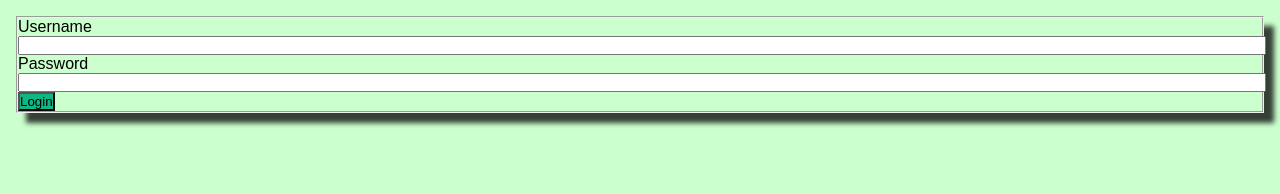
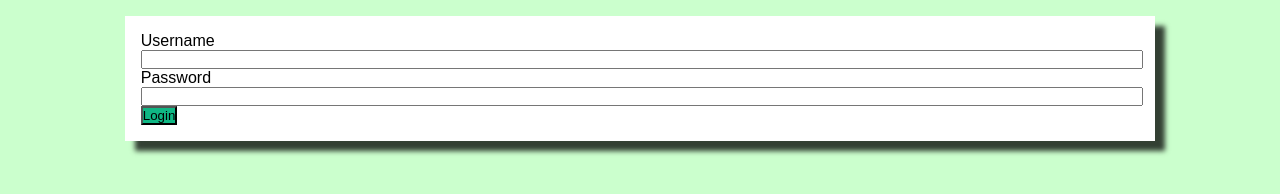
Before and after one commit to blohmeier/codeup-web-exercises, a plain HTML site: page login.html in a window 1280 px wide. Drawn offline with Linux system fonts and the light colour scheme.

Commit message:
updates 'login.css' with third TODO

```diff
--- a/css/login.css
+++ b/css/login.css
@@ -21,13 +21,24 @@ fieldset {
     -moz-box-shadow: 10px 10px 5px 0 rgba(0,0,0,0.75);
     box-shadow: 10px 10px 5px 0 rgba(0,0,0,0.75);
     /* There must be 1em between the content and the border of this element */
+    padding: 1em;
     /* It should have no border */
+    border: 0em;
     /* Its background should be white */
+    background-color: white;
 }
 
 .width-80 {
     /* The element with this class should be 80% of the width and it must be centered */
+    width: 80%;
     /* Read how to center elements with margin here: http://learnlayout.com/margin-auto.html*/
+    /*display: -webkit-flex;
+    display:         flex;
+    -webkit-align-items: center;
+    align-items: center;
+    -webkit-justify-content: center;
+    justify-content: center;*/
+    margin: 0 auto;
 }
 
 .form-group {
```
